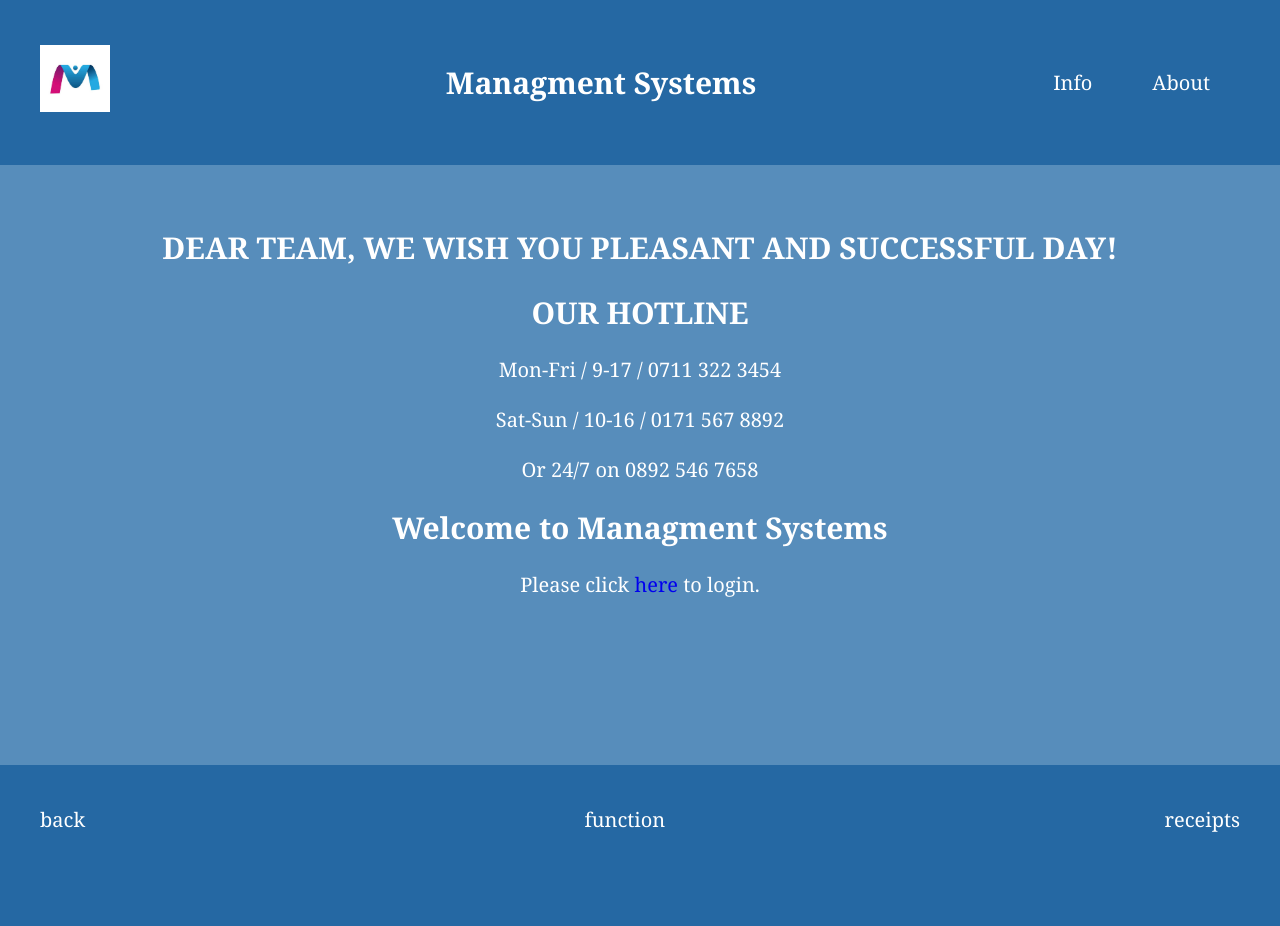
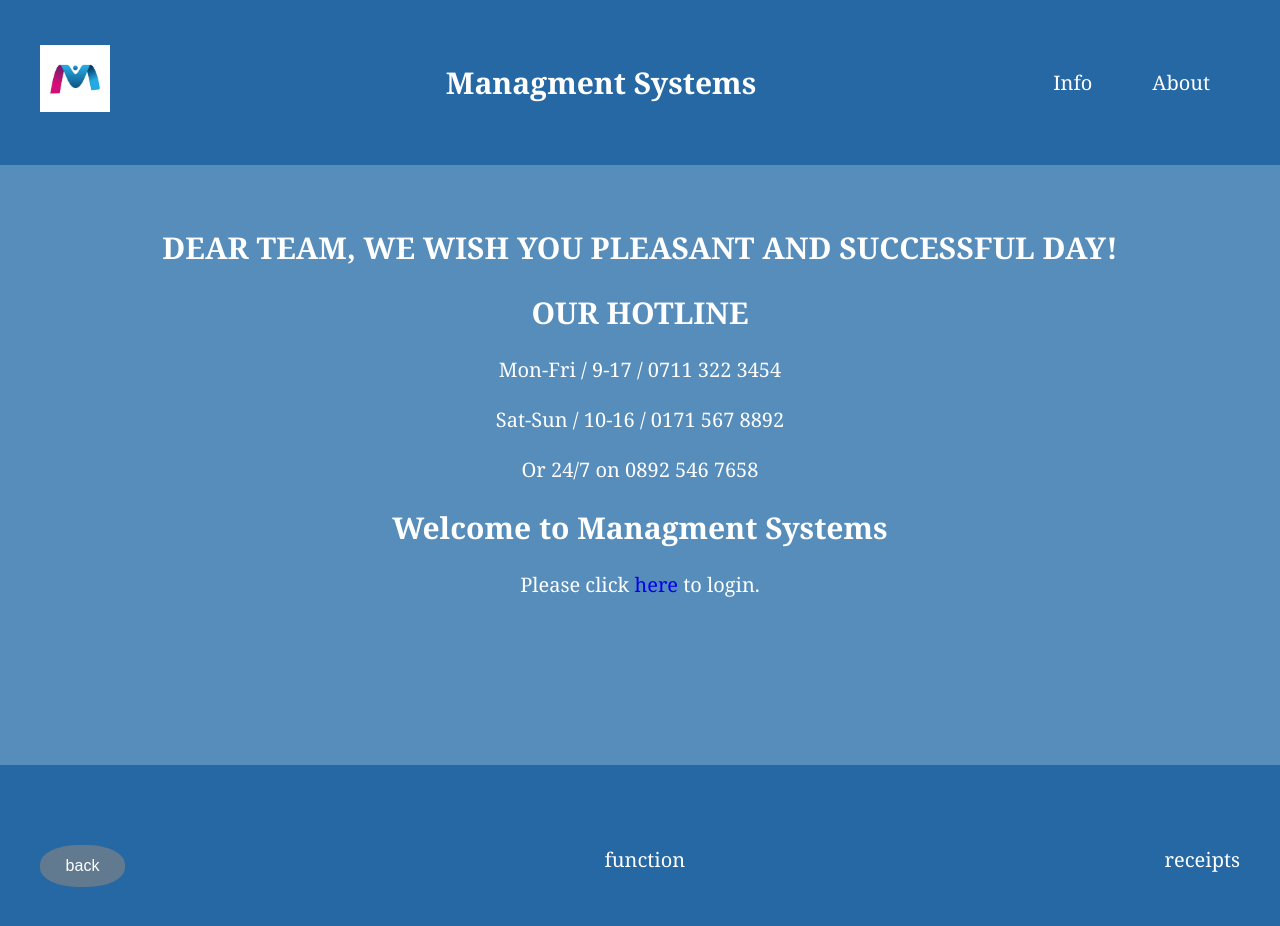
Before and after one commit to lsvelikov/TillApp, an Angular app: page / in a window 1280 px wide. Shown: the top 926 px of the page. Before the commit the page ends 875 px from the top, so only its background shows below. Built offline with nearby package versions, Linux system fonts and the light colour scheme.

Commit message:
adding back functionality

```diff
--- /dev/null
+++ b/src/app/back-button.directive.ts
@@ -0,0 +1,16 @@
+import { Location } from '@angular/common';
+import { Directive, HostListener } from '@angular/core';
+
+@Directive({
+  selector: '[appBackButton]',
+  standalone: true
+})
+export class BackButtonDirective {
+
+  constructor(private location: Location) { }
+
+  @HostListener('click')
+  onClick() {
+    this.location.back();
+  }
+}
--- a/src/app/footer/footer.component.css
+++ b/src/app/footer/footer.component.css
@@ -9,4 +9,17 @@
 
 .footer-functions li {
     list-style: none;
+    margin: 2em 0;
 }
+
+.back {
+    background-color:  rgb(97, 122, 144);
+    border: none;
+    border-radius: 45%;
+    color: white;
+    padding: 0.75em 1.6em;
+    text-align: center;
+    text-decoration: none;
+    display: inline-block;
+    font-size: 0.8em;
+}
--- a/src/app/footer/footer.component.html
+++ b/src/app/footer/footer.component.html
@@ -1,6 +1,8 @@
 <div class="site-footer">
     <ul class="footer-functions">
-        <li>back</li>
+        <li>
+            <button class="back" appBackButton>back</button>
+        </li>
         <li>function</li>
         <li>receipts</li>
     </ul>
--- a/src/app/footer/footer.component.ts
+++ b/src/app/footer/footer.component.ts
@@ -1,9 +1,10 @@
 import { Component } from '@angular/core';
+import { BackButtonDirective } from '../back-button.directive';
 
 @Component({
   selector: 'app-footer',
   standalone: true,
-  imports: [],
+  imports: [BackButtonDirective],
   templateUrl: './footer.component.html',
   styleUrl: './footer.component.css'
 })
```
Also changed, not shown: src/app/login/login.component.css (line endings or trailing spaces).
